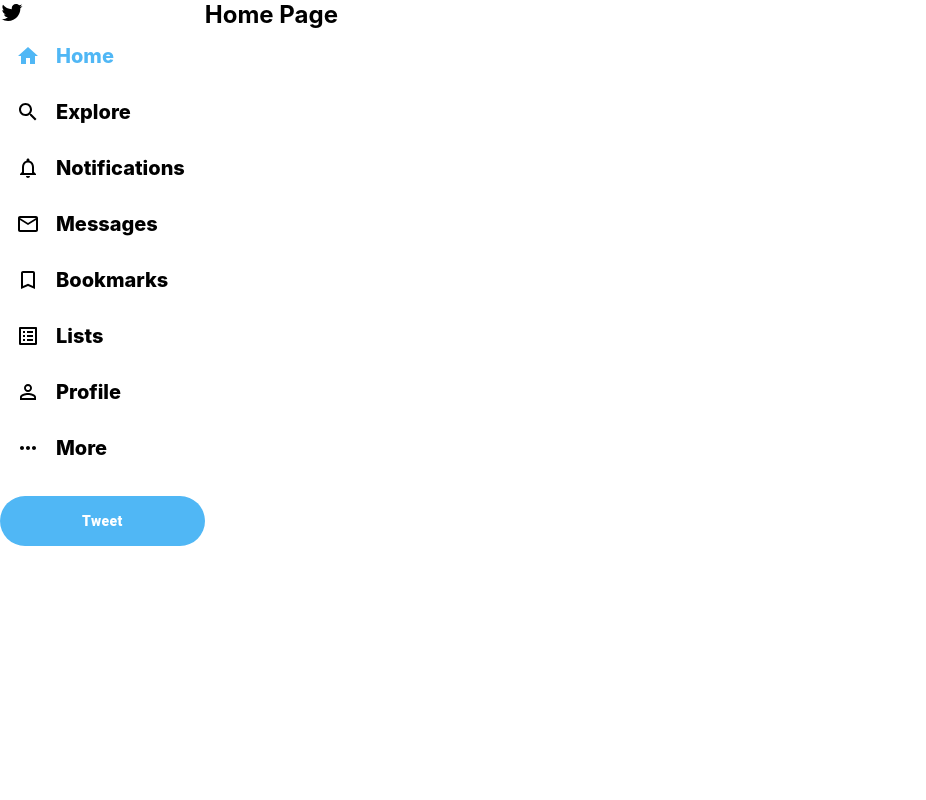
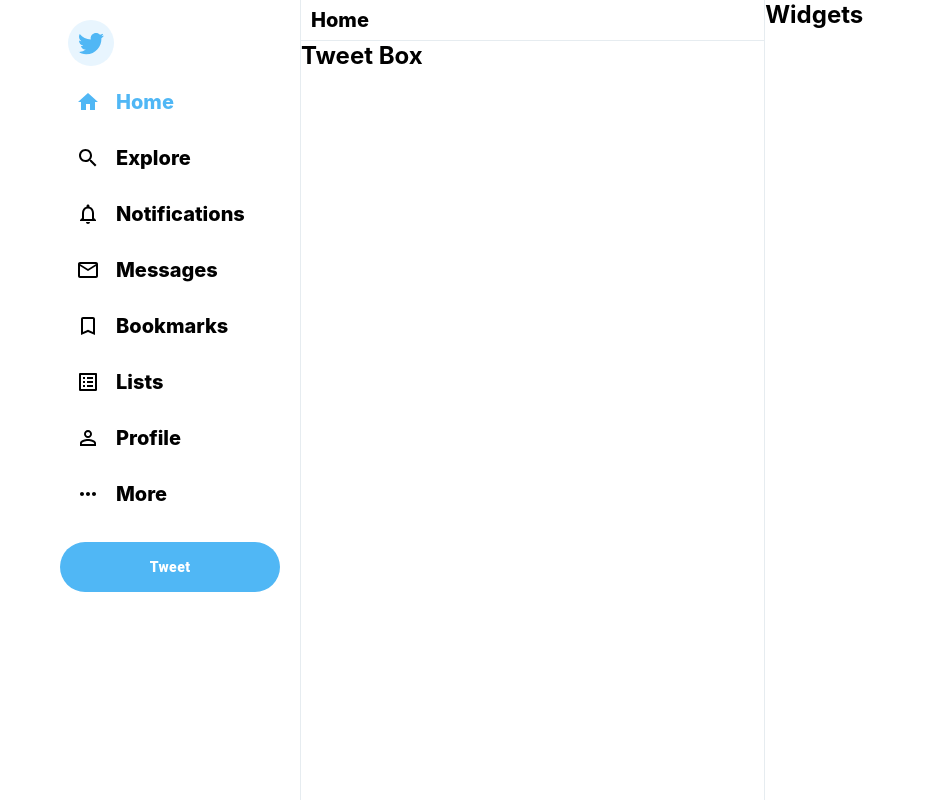
Before and after one commit to majorschwartz/twitter-clone, a React (Create React App) app: page / in a window 1280 px wide. Shown: the whole page, without its empty margins (0-926 px from the left). Built offline with nearby package versions, Linux system fonts and the light colour scheme.

Commit message:
Feed, Widgets, and Tweet Box additions

```diff
--- a/src/App.css
+++ b/src/App.css
@@ -1,8 +1,13 @@
 :root {
   --twitter-color: #50b7f5;
   --twitter-background: #e6ecf0;
+  --twitter-hover: #e8f5fe;
 }
 
 .app {
   display: flex;
+  height: 100vh;
+  max-width: 1200px;
+  margin-left: auto;
+  margin-right: auto;
 }
--- a/src/App.js
+++ b/src/App.js
@@ -1,6 +1,7 @@
 import React from "react";
 import Sidebar from "./Sidebar";
 import Feed from "./Feed";
+import Widgets from "./Widgets";
 
 import "./App.css";
 
@@ -13,6 +14,7 @@
       <Feed />
 
       {/* Widgets */}
+      <Widgets />
     </div>
   );
 }
--- /dev/null
+++ b/src/Feed.css
@@ -0,0 +1,29 @@
+.feed {
+  flex: 0.4;
+  border-left: 1px solid var(--twitter-background);
+  border-right: 1px solid var(--twitter-background);
+  min-width: fit-content;
+  overflow-y: scroll;
+  /* Hiding scrollbar */
+  -ms-overflow-style: none;
+  scrollbar-width: none;
+}
+
+.feed::-webkit-scrollbar {
+  /* Hiding scrollbar */
+  display: none;
+}
+
+.feed__header {
+  position: sticky;
+  top: 0;
+  background-color: white;
+  z-index: 100;
+  border-bottom: 1px solid var(--twitter-background);
+  padding: 8px 10px;
+}
+
+.feed__header > h2 {
+  font-size: 20px;
+  font-weight: 800;
+}
--- a/src/Feed.js
+++ b/src/Feed.js
@@ -1,12 +1,17 @@
 import React from "react";
+import "./Feed.css";
+import TweetBox from "./TweetBox";
 
 function Feed() {
   return (
-    <div>
+    <div className="feed">
       {/* Header */}
-      <h2>Home Page</h2>
+      <div className="feed__header">
+        <h2>Home</h2>
+      </div>
 
       {/* TweetBox */}
+      <TweetBox />
 
       {/* Posts */}
     </div>
--- a/src/Sidebar.css
+++ b/src/Sidebar.css
@@ -1,3 +1,20 @@
+.sidebar {
+  /* border-right: 1px solid var(--twitter-background); */
+  flex: 0.3;
+  max-width: 220px;
+  margin-top: 20px;
+  padding: 0px 20px;
+}
+
+.sidebar__twitterIcon {
+  color: var(--twitter-color);
+  font-size: 30px !important;
+  margin: 0px 0px 4px 8px;
+  background-color: var(--twitter-hover);
+  padding: 8px;
+  border-radius: 100%;
+}
+
 .sidebar__tweet {
   background-color: var(--twitter-color) !important;
   border: none !important;
--- a/src/Sidebar.js
+++ b/src/Sidebar.js
@@ -15,7 +15,7 @@
 function Sidebar() {
   return (
     <div className="sidebar">
-      <TwitterIcon />
+      <TwitterIcon className="sidebar__twitterIcon" />
 
       {/* Sidebar Options */}
       <SidebarOption active Icon={HomeIcon} text="Home" />
--- a/src/SidebarOption.css
+++ b/src/SidebarOption.css
@@ -5,7 +5,7 @@
 }
 
 .sidebarOption:hover {
-  background-color: #e8f5fe;
+  background-color: var(--twitter-hover);
   border-radius: 30px;
   color: var(--twitter-color);
   transition: color 100ms ease-out;
--- /dev/null
+++ b/src/TweetBox.js
@@ -0,0 +1,12 @@
+import React from "react";
+import "./TweetBox.css";
+
+function TweetBox() {
+  return (
+    <div className="tweetbox">
+      <h2>Tweet Box</h2>
+    </div>
+  );
+}
+
+export default TweetBox;
--- /dev/null
+++ b/src/Widgets.css
@@ -0,0 +1,3 @@
+.widgets {
+  flex: 0.3;
+}
--- /dev/null
+++ b/src/Widgets.js
@@ -0,0 +1,12 @@
+import React from "react";
+import "./Widgets.css";
+
+function Widgets() {
+  return (
+    <div className="widgets">
+      <h2>Widgets</h2>
+    </div>
+  );
+}
+
+export default Widgets;
```
Also changed, not shown: src/TweetBox.css (added).
